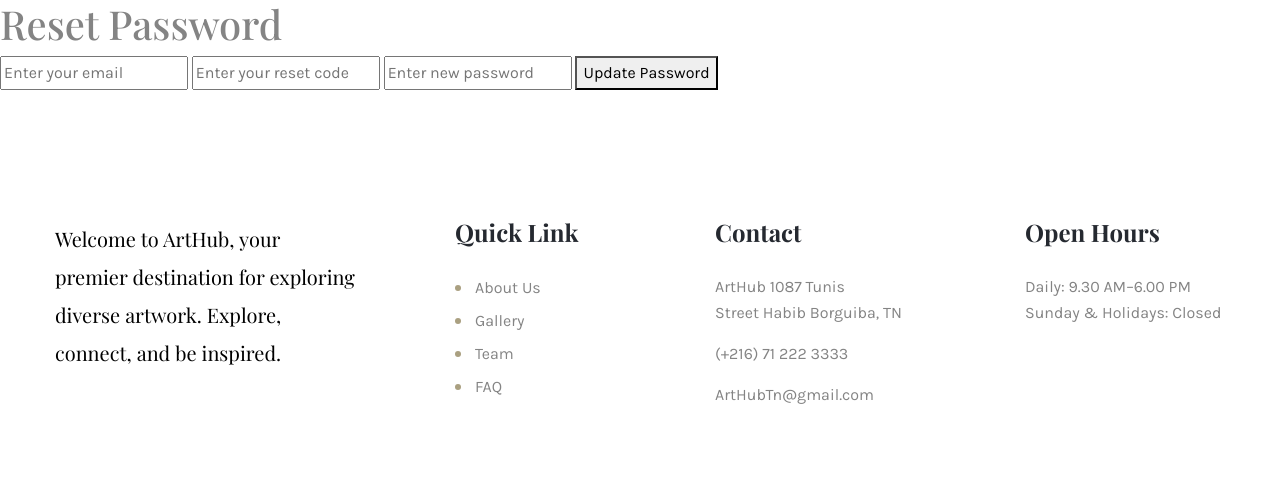
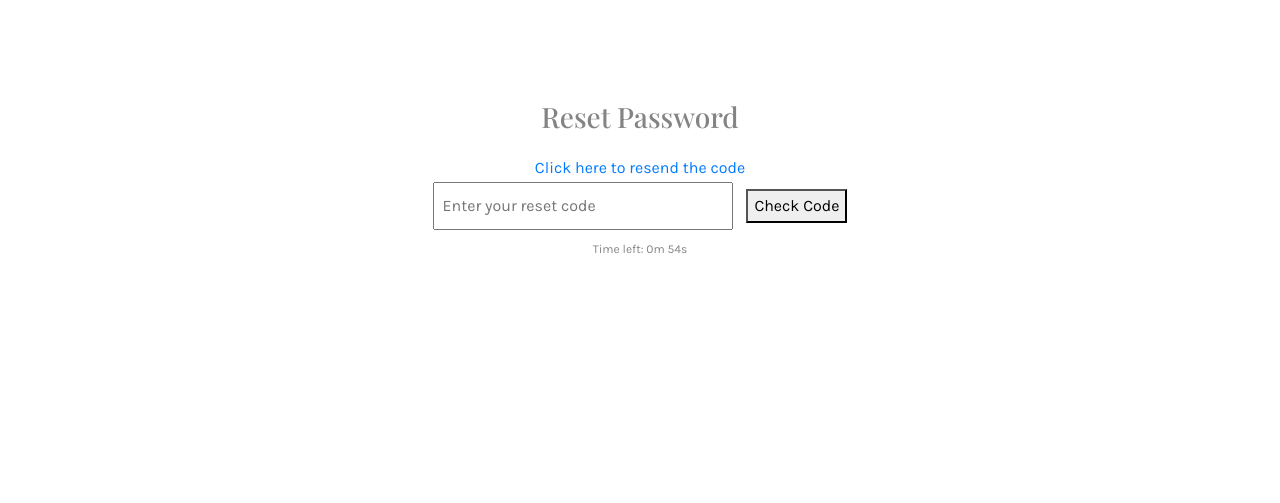
Before and after one commit to skyfaid/ArtHubWebsite, a Symfony app: template templates/ClientHome/UserManagement/reset_password.html.twig in a window 1280 px wide. Shown: the top 503 px of the page. Run offline with Twig, Linux system fonts and the light colour scheme; the template is opened without the code that fills it, so the values that code supplies are empty; some libraries are stand-ins or nearby versions.

Commit message:
added code time limit

```diff
--- a/templates/ClientHome/UserManagement/forget_password.html.twig
+++ b/templates/ClientHome/UserManagement/forget_password.html.twig
@@ -3,8 +3,9 @@
 {% block title %}Forgot Password{% endblock %}
 
 {% block body %}
-<div style="margin-top: 100px; margin-bottom: 250px; text-align: center;">
-    <h3>Forgot Password</h3>
+<div style="margin-top: 100px; margin-bottom: 100px; text-align: center;">
+    <h3>Forgot Your Password?</h3>
+    <p>Don't worry, it happens! Just enter your email below, and we'll send you a reset code.</p>
     <form method="post" style="margin-top: 20px;">
         <input type="email" name="email" placeholder="Enter your email" required>
         <button type="submit">Send Reset Code</button>
--- a/templates/ClientHome/UserManagement/reset_password.html.twig
+++ b/templates/ClientHome/UserManagement/reset_password.html.twig
@@ -1,13 +1,69 @@
 {% extends 'base.html.twig' %}
 
-{% block title %}Reset Password{% endblock %}
+{% block title %}Reset Password
+{% endblock %}
 
 {% block body %}
-<h1>Reset Password</h1>
-<form method="post">
-    <input type="email" name="email" placeholder="Enter your email" required>
-    <input type="text" name="code" placeholder="Enter your reset code" required>
-    <input type="password" name="newPassword" placeholder="Enter new password" required>
-    <button type="submit">Update Password</button>
-</form>
+	<div style="margin-top: 100px; margin-bottom: 250px; text-align: center;">
+		<h3>Reset Password</h3>
+		<form id="resetPasswordForm" method="post" style="margin-top: 20px;">
+			<div id="codeInput" style="margin-bottom: 10px;">
+                <div id="repeatVerification" style="margin-top: 20px;">
+					<a href="{{ path('app_resend_code', {'email': email }) }}">Click here to resend the code</a>
+				</div>
+				<input type="text" name="code" id="code" placeholder="Enter your reset code" required style="padding: 8px; width: 300px;">
+				<button type="button" id="checkCodeButton" style="margin-left: 10px;">Check Code</button>
+				<div id="countdown" style="font-size: 12px; margin-top: 5px;">Time left: 3m 0s</div>
+			</div>
+			<div id="passwordInputs" style="display: none;">
+				<div style="margin-bottom: 10px;">
+					<input type="password" name="newPassword" id="newPassword" placeholder="Enter new password" required style="padding: 8px; width: 300px;">
+				</div>
+				<div style="margin-bottom: 10px;">
+					<input type="password" name="confirmPassword" id="confirmPassword" placeholder="Confirm new password" required style="padding: 8px; width: 300px;">
+				</div>
+
+				<button type="submit" id="updatePasswordButton" style="padding: 8px 16px; background-color: #4CAF50; color: white; border: none; cursor: pointer; border-radius: 4px;">Update Password</button>
+			</div>
+		</form>
+	</div>
+
+	<script>
+		// Check code button functionality
+var checkCodeButton = document.getElementById('checkCodeButton');
+checkCodeButton.addEventListener('click', function () {
+var code = document.getElementById('code').value;
+// Perform code verification here, for example, using AJAX
+// If code is correct, proceed to show password inputs
+if (code === "{{ test }}") { // Example code, replace with actual verification logic
+var passwordInputs = document.getElementById('passwordInputs');
+var updatePasswordButton = document.getElementById('updatePasswordButton');
+passwordInputs.style.display = 'block';
+updatePasswordButton.disabled = false;
+} else { // Handle incorrect code scenario
+alert('Incorrect code. Please try again.');
+}
+});
+
+// Countdown timer for reset code expiration
+var countdownElement = document.getElementById('countdown');
+var countdown = 60; // 3 minutes in seconds
+
+function startCountdown() {
+var intervalId = setInterval(function () {
+countdown--;
+var minutes = Math.floor(countdown / 60);
+var seconds = countdown % 60;
+countdownElement.innerText = 'Time left: ' + minutes + 'm ' + seconds + 's';
+if (countdown <= 0) {
+clearInterval(intervalId);
+countdownElement.innerText = 'Code expired';
+// Disable check code button when time expires
+checkCodeButton.disabled = true;
+}
+}, 1000);
+}
+
+startCountdown();
+	</script>
 {% endblock %}
```
Also changed, not shown: migrations/Version20240411123317.php (deleted, +0 -45 lines), migrations/Version20240424205552.php (renamed from migrations/Version20240416101402.php, +7 -7 lines), migrations/Version20240424205624.php (renamed from migrations/Version20240416095908.php, +4 -8 lines), src/Controller/UserController.php (+81 -20 lines), src/Entity/Utilisateurs.php (+9 -7 lines).
